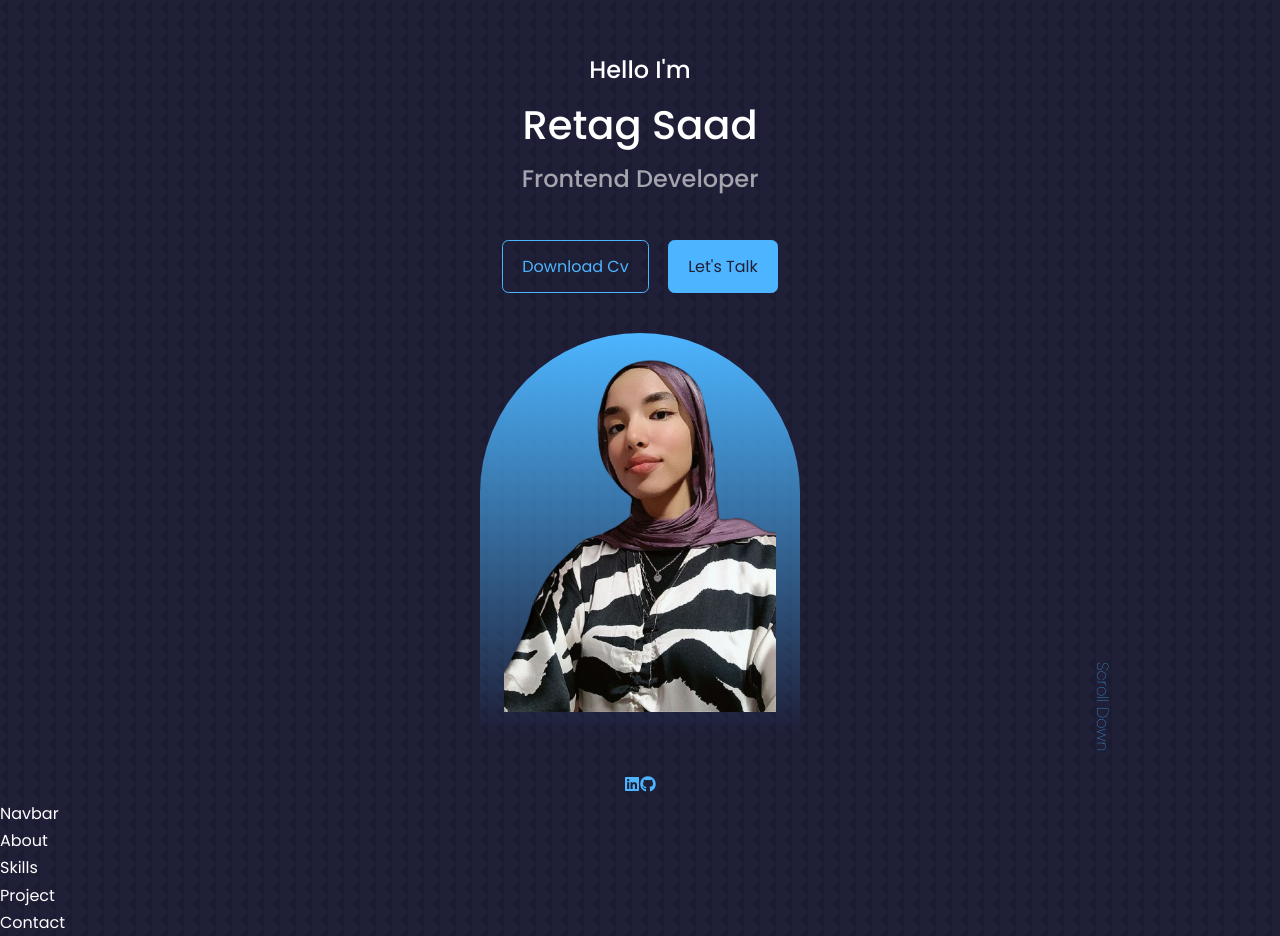
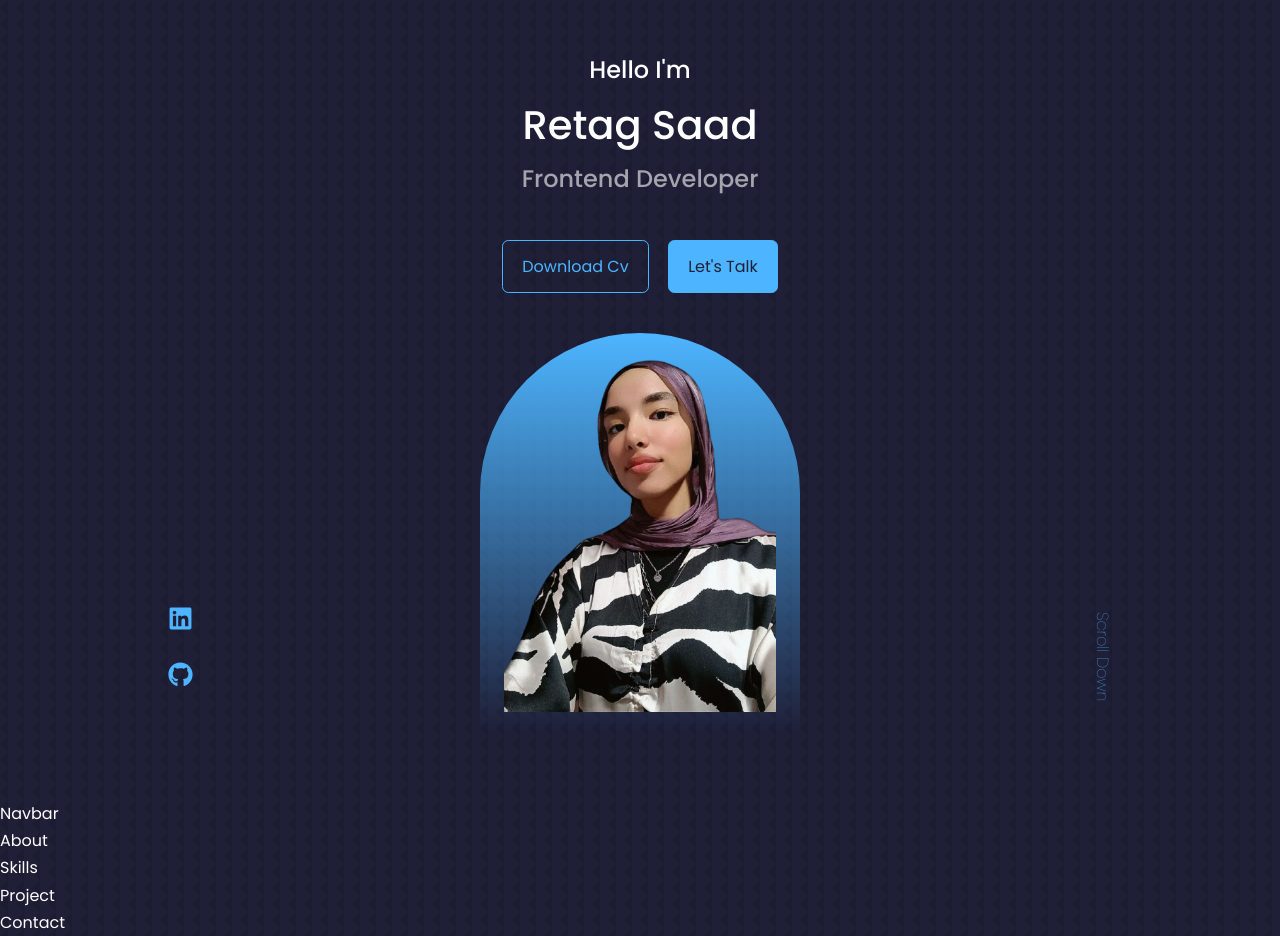
Before and after one commit to retagsaad/Portfolio, a React (Vite) app: page / in a window 1280 px wide. Built offline with nearby package versions, Linux system fonts and the light colour scheme.

Commit message:
editing some styles for home page

```diff
--- a/src/components/home/HomeSocial.jsx
+++ b/src/components/home/HomeSocial.jsx
@@ -4,9 +4,9 @@ import { FaGithub } from "react-icons/fa";
 
 function HomeSocial() {
   return (
-    <div className='home_socials'>
-        <a href="#" target="_blank"><FaLinkedin/></a>
-        <a href="#" target="_blank"><FaGithub /></a>
+    <div className='home_social'>
+        <a href="https://www.linkedin.com/in/retag-saad-85a190384/" target="_blank"><FaLinkedin/></a>
+        <a href="https://github.com/retagsaad" target="_blank"><FaGithub /></a>
 
     </div>
   )
--- a/src/components/home/home.css
+++ b/src/components/home/home.css
@@ -29,7 +29,7 @@
 .scroll_down {
   position: absolute;
   right: -35px;
-  bottom: 30px;
+  bottom: 80px;
   transform: rotate(90deg);
   font-weight: 100;
 }
@@ -42,12 +42,12 @@
   gap: 0.8rem;
   align-items: center;
 }
-.home_social::after {
+/* .home_social::after {
   content: "";
   width: 1px;
   height: 2rem;
   background: var(--color-primary);
-}
+} */
 .home_social a {
   font-size: 25px;
 }
```
